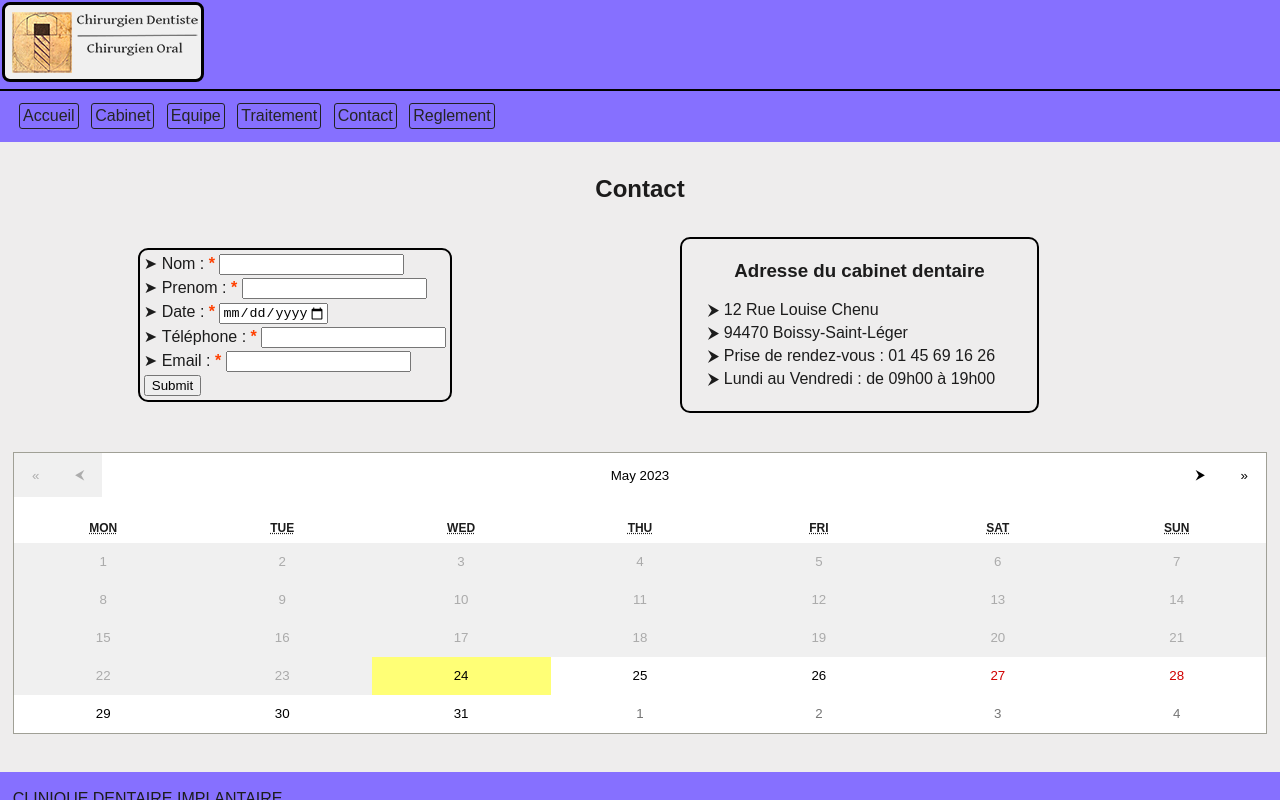
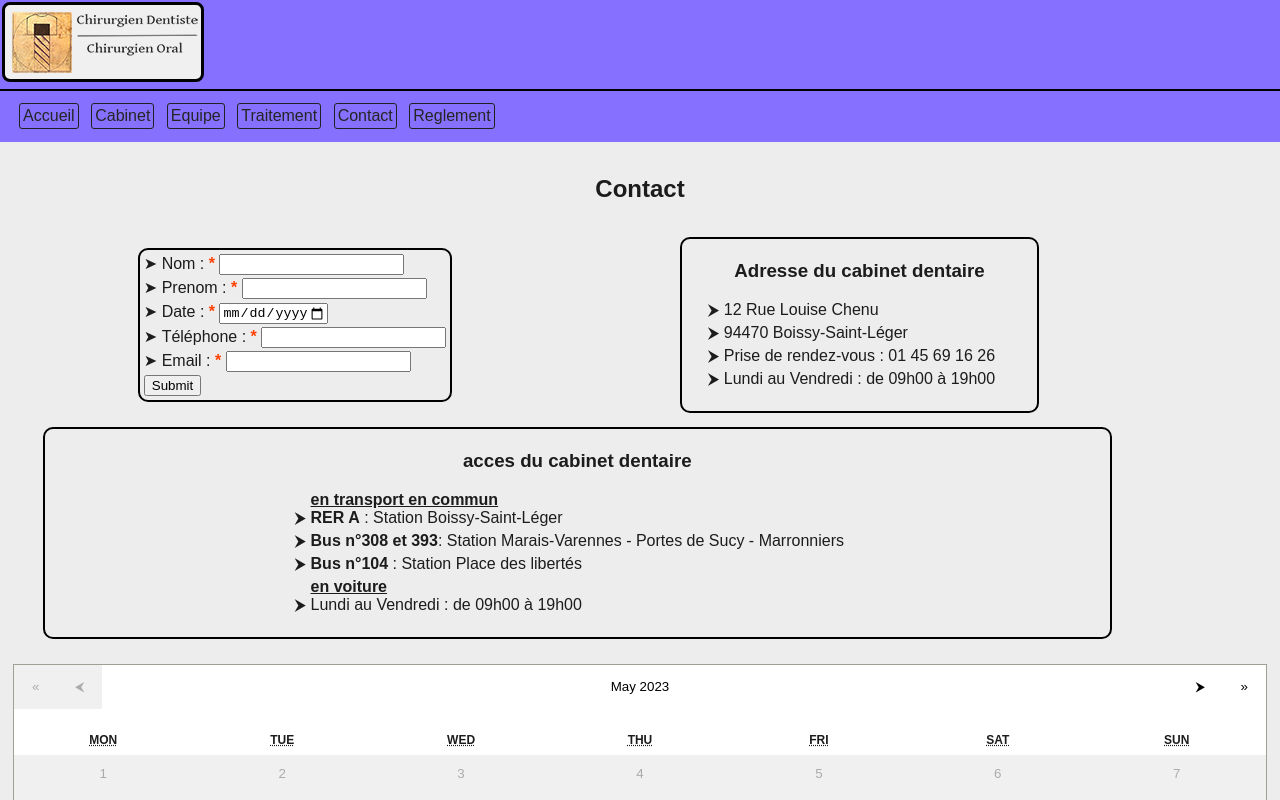
Before and after one commit to Vivien-Parsis/stage-site, a React (Create React App) app: page /contact in a window 1280 px wide. Shown: the top 800 px of the page. Built offline with nearby package versions, Linux system fonts and the light colour scheme.

Commit message:
added map on cabinet

```diff
--- a/src/App.js
+++ b/src/App.js
@@ -12,7 +12,7 @@ import ScrollToTop from './component/ScrollToTop';
 import Contact from './component/contact/contact';
 import Home from './component/home/home';
 import Competence from "./component/competence/competence";
-
+import Cabinet from "./component/cabinet/cabinet";
 
 function App() {
   return (
@@ -23,7 +23,7 @@ function App() {
       <Routes>
         <Route path="/" element={<Navigation/>}>
           <Route index element={<div className="main"><Home/></div>}/>
-          <Route path="cabinet" element={<div className="main">cabinet (wip)</div>}/>
+          <Route path="cabinet" element={<div className="main"><Cabinet/></div>}/>
           <Route path="equipe" element={<div className="main"><Competence/></div>}/>
           <Route path="traitement" element={<div className="main">traitement (wip)</div>}/>
           <Route path="contact" element={<div className="main"><Contact/></div>}/>
--- /dev/null
+++ b/src/component/cabinet/cabinet.jsx
@@ -0,0 +1,6 @@
+const Cabinet = () => {
+    return(<>
+    <iframe src="https://www.google.com/maps/embed?pb=!1m18!1m12!1m3!1d2630.759005417249!2d2.5034694763680854!3d48.74830017131745!2m3!1f0!2f0!3f0!3m2!1i1024!2i768!4f13.1!3m3!1m2!1s0x47e60bbc8c2c75b7%3A0x1c4c650f5132f4ae!2sDr%20Giunta%20Jean-Charles!5e0!3m2!1sfr!2sfr!4v1685633550198!5m2!1sfr!2sfr" width="600" height="450" allowfullscreen="" title="plan" loading="lazy" class="google-map" referrerpolicy="no-referrer-when-downgrade"></iframe>
+    </>)
+}
+export default Cabinet;
--- /dev/null
+++ b/src/component/contact/acces.jsx
@@ -0,0 +1,16 @@
+const Acces = () => {
+    return (
+        <div id="acces-liste">
+            <h3>acces du cabinet dentaire</h3>
+            <ul>
+                <span className="bolder underline">en transport en commun</span>
+                <li><span className="bolder">RER A</span> : Station Boissy-Saint-Léger</li>
+                <li><span className="bolder">Bus n°308 et 393</span>: Station Marais-Varennes - Portes de Sucy - Marronniers</li>
+                <li><span className="bolder">Bus n°104</span> : Station Place des libertés</li>
+                <span className="bolder underline">en voiture</span>
+                <li>Lundi au Vendredi : de 09h00 à 19h00</li>
+            </ul>
+        </div>
+    )
+}
+export default Acces;
--- a/src/component/contact/contact.jsx
+++ b/src/component/contact/contact.jsx
@@ -1,3 +1,4 @@
+import Acces from "./acces";
 import Adresse from "./adresse";
 import Calendrier from "./calendrier";
 import Formulaire from "./formulaire";
@@ -8,6 +9,7 @@ const Contact = () => {
         <h2>Contact</h2>
         <div id="formulaire"><Formulaire/></div>
         <div id="adresse"><Adresse/></div>
+        <div id="acces"><Acces/></div>
         <div id="calendrier"><Calendrier/></div>
         </div>
     )
--- a/src/style/style.css
+++ b/src/style/style.css
@@ -138,20 +138,33 @@ footer div span{
   align-content: center;
   align-items: center;
 }
-#adresse h3{
+#acces{
+  width: 90%;
+  display: flex;
+  flex-wrap: wrap;
+  justify-content: center;
+  flex-direction: column;
+  align-content: center;
+  align-items: center;
+}
+#adresse h3, #acces h3{
   width: 100%;
   text-align: center;
 }
-#adresse li{
+#adresse li,#acces li{
   list-style: '⮞ ';
   padding-bottom:5px;
   padding: left 10px;
   padding-right: 40px;
 }
-#adresse-liste{
+#adresse-liste,#acces-liste{
   border: 2px black solid;
   border-radius: 10px;
   padding:2px;
+}
+#acces-liste{
+  padding-left:20%;
+  padding-right:20%;
 }
 #form-contact li{
   margin:0 0 1%;
@@ -215,6 +228,9 @@ footer div span{
 .bolder{
   font-weight: 700;
 }
+.underline{
+  text-decoration: underline;
+}
 #home-photo{
   width: 40%;
   display: flex;
@@ -228,7 +244,9 @@ footer div span{
   width: 40%;
   height:fit-content;
   margin:0 0 1%;
+  border:2px black solid;
   box-shadow: 1px 1px 5px 1px #000000;
+  border-radius: 5px;
 }
 #home-photo button{
   margin:1% 0 0;
@@ -246,6 +264,9 @@ footer div span{
 #home-video video{
   width: 50%;
   margin:0 0 1%;
+  border:2px black solid;
+  border-radius:3px;
+  box-shadow: 1px 1px 5px 1px #000000;
 }
 #home-video button{
   margin:1% 0 0;
@@ -294,6 +315,7 @@ footer div span{
 }
 #competence-guinta-photo img{
   box-shadow: 1px 1px 5px 1px #000000;
+  border-radius:5px;
 }
 #Home-Contact{
   width: 100%;
@@ -308,3 +330,6 @@ footer div span{
   width: 100%;
   text-align: center;
 }
+.google-map{
+  border:2px black solid;
+}
```
